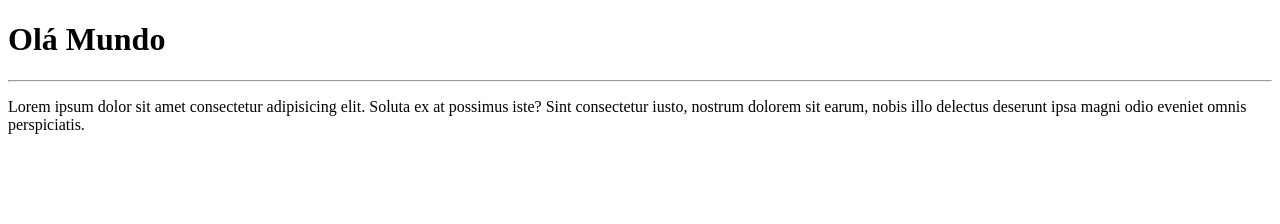
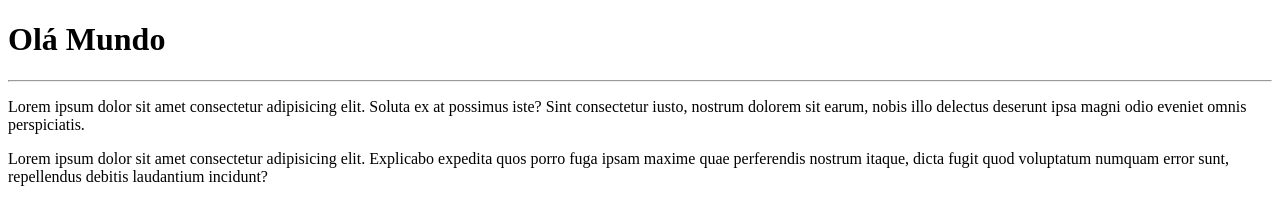
Before and after one commit to Ganade/Ola-Mundo, a plain HTML site: page Site-Exemplo/index.html in a window 1280 px wide. Drawn offline with Linux system fonts and the light colour scheme.

Commit message:
Adicionei um paragrafo

```diff
--- a/Site-Exemplo/index.html
+++ b/Site-Exemplo/index.html
@@ -10,5 +10,6 @@
     <h1>Olá Mundo</h1>
     <hr>
     <p>Lorem ipsum dolor sit amet consectetur adipisicing elit. Soluta ex at possimus iste? Sint consectetur iusto, nostrum dolorem sit earum, nobis illo delectus deserunt ipsa magni odio eveniet omnis perspiciatis.</p>
+    <p>Lorem ipsum dolor sit amet consectetur adipisicing elit. Explicabo expedita quos porro fuga ipsam maxime quae perferendis nostrum itaque, dicta fugit quod voluptatum numquam error sunt, repellendus debitis laudantium incidunt?</p>
 </body>
 </html>
```
